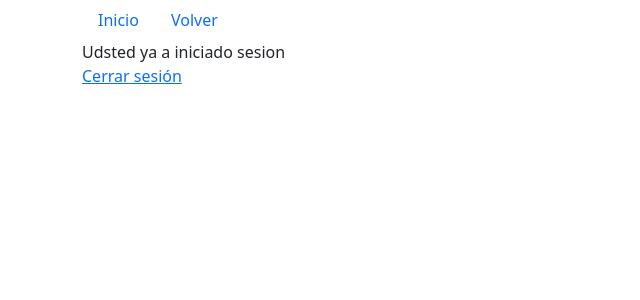
After one commit to rai531/raiomaquin, a Django app: page /sesiones in a window 1280 px wide. The commit adds this page. Shown: the top 300 px of the page, without its empty margins (0-640 px from the left). Run offline with Django 4.2, Linux system fonts and the light colour scheme; a user stored in the database is signed in; some libraries are stand-ins or nearby versions.

Commit message:
subida de datos a github

```diff
--- a/core/templates/agregar.html
+++ b/core/templates/agregar.html
@@ -45,7 +45,7 @@
                 </div>
                 <input type="submit" class="btn btn-danger" id="enviar" value="Guardar">
                 <input type="reset" class="btn btn-primary" id="limpiar" value="Limpiar">
-
+                <a class="btn btn-primary" href="/.." role="button">volver</a>
                 <div id="error" class="aler aler-danger" role="alert"></div>
             </form>
             <div class="alert alert-success" role="alert">
--- a/core/templates/atenciones.html
+++ b/core/templates/atenciones.html
@@ -34,7 +34,7 @@
       </ul>
 
     </nav>
-    <a href="login.html" class="btn"><button>REGISTRAR</button></a>
+    <a href="{% url 'sesiones' %}" class="btn"><button>REGISTRAR</button></a>
     <a onclick="openNav()" class="menu"><button>MENU</button></a>
     <div class="overlay" id="mobile-menu">
       <a onclick="closeNav()" href="" class="close">&times;</a>
--- a/core/templates/index.html
+++ b/core/templates/index.html
@@ -40,7 +40,7 @@
       </ul>
 
     </nav>
-    <a href="login" class="btn"><button>REGISTRAR</button></a>
+    <a href="{% url 'sesiones' %}" class="btn"><button>REGISTRAR</button></a>
     <a onclick="openNav()" class="menu"><button>MENU</button></a>
     <div class="overlay" id="mobile-menu">
       <a onclick="closeNav()" href="" class="close">&times;</a>
--- a/core/templates/mecanicos.html
+++ b/core/templates/mecanicos.html
@@ -38,7 +38,7 @@
       </ul>
 
     </nav>
-    <a href="login" class="btn"><button>REGISTRAR</button></a>
+    <a href="{% url 'sesiones' %}" class="btn"><button>REGISTRAR</button></a>
     <a onclick="openNav()" class="menu"><button>MENU</button></a>
     <div class="overlay" id="mobile-menu">
       <a onclick="closeNav()" href="" class="close">&times;</a>
--- a/core/templates/registration/login.html
+++ b/core/templates/registration/login.html
@@ -14,6 +14,8 @@
   <script src="https://cdn.jsdelivr.net/npm/bootstrap@5.3.0-alpha3/dist/js/bootstrap.bundle.min.js"
     integrity="sha384-ENjdO4Dr2bkBIFxQpeoTz1HIcje39Wm4jDKdf19U8gI4ddQ3GYNS7NTKfAdVQSZe"
     crossorigin="anonymous"></script>
+  <script src="{% static 'js/login.js' %}" type="text/javascript"></script>
+
   <title>iniciar sesion</title>
   <link rel="stylesheet" href="{% static 'css/bootstrap.min.css' %}">
   <link rel="stylesheet" href="{% static 'js/bootstrap.min.js' %}">
@@ -41,7 +43,7 @@
 
     <div class="center">
         <h1>Ingresa</h1>
-        <form method="post" action="{% url 'login' %}">
+        <form method="post" action="{% url 'index' %}">
           {% csrf_token %}
           <div class="txt_field">
             <input type="text"name="username" required>
--- a/core/templates/servicios.html
+++ b/core/templates/servicios.html
@@ -38,7 +38,7 @@
       </ul>
 
     </nav>
-    <a href="login" class="btn"><button>REGISTRAR</button></a>
+    <a href="{% url 'sesiones' %}" class="btn"><button>REGISTRAR</button></a>
     <a onclick="openNav()" class="menu"><button>MENU</button></a>
     <div class="overlay" id="mobile-menu">
       <a onclick="closeNav()" href="" class="close">&times;</a>
--- /dev/null
+++ b/core/templates/sesiones.html
@@ -0,0 +1,44 @@
+<!DOCTYPE html>
+{% load static %}
+<html lang="en">
+<head>
+    <meta charset="UTF-8">
+    <meta http-equiv="X-UA-Compatible" content="IE=edge">
+    <meta name="viewport" content="width=device-width, initial-scale=1.0">
+    <title>Sesion</title>
+    <link href="{% static 'css/bootstrap.min.css' %}" rel="stylesheet">
+    <link href="{% static 'css/style.css' %}" rel="stylesheet">
+</head>
+<body>
+    <div class="container">
+    <div class="row">
+		<div class="col-md-12">
+			<ul class="nav">
+				<li class="nav-item">
+					<a class="nav-link active" href="{% url 'index' %}" role="link">Inicio</a>
+				</li>
+				<li class="nav-item">
+					<a class="nav-link active" href="{% url 'index'%}">Volver</a>
+				</li>
+				<!-- <li class="nav-item dropdown ml-md-auto">
+					 <a class="nav-link dropdown-toggle" href="http://example.com" id="navbarDropdownMenuLink" data-toggle="dropdown">Menu</a>
+					<div class="dropdown-menu dropdown-menu-right" aria-labelledby="navbarDropdownMenuLink">
+						 <a class="dropdown-item" href="#">Iniciar sesion</a> <a class="dropdown-item" href="#">Cerrar sesion</a>
+					</div>
+				</li> -->
+			</ul>
+		</div>
+	</div>
+
+
+
+     <div class="ordenando">
+     <a>Udsted ya a iniciado sesion </a>
+    </div>
+            <a  href="{% url 'salir' %}" >Cerrar sesión</a>
+
+
+
+	</div>
+</body>
+</html>
--- a/core/urls.py
+++ b/core/urls.py
@@ -1,17 +1,19 @@
 from django.urls import path
-from .views import atenciones, index, contacto, login, mecanicos, servicios, vehiculos, agregar
+from .views import atenciones, index, contacto, login, mecanicos, servicios, vehiculos, agregar,agregar1,sesiones
 from django.urls import include
 from . import views
 
 urlpatterns = [
     path('atenciones', atenciones, name='atenciones'),
     path('', index, name='index'),
-    path('login/', login, name='login'),
     path('mecanicos', mecanicos, name='mecanicos'),
     path('servicios', servicios, name='servicios'),
     path('vehiculos', vehiculos, name='vehiculos'),
+    path('sesiones', sesiones, name='sesiones'),
     path('agregar/', agregar, name='agregar'),
+    path('agregar1/', agregar1, name='agregar1'),
     path('accounts/', include('django.contrib.auth.urls')),
     path('salir/', views.salir, name="salir"),
     path('', include('paypal.urls')),
+
 ]
--- a/core/views.py
+++ b/core/views.py
@@ -4,6 +4,7 @@ from .models import Vehiculo, Categoria
 from .forms import VehiculoForm
 from django.contrib.auth.decorators import login_required
 from django.contrib.auth import logout
+from django.contrib.auth import login
 
 
 
@@ -20,8 +21,10 @@ def index(request):
 def contacto(request):
     return render(request,'contacto.html')
 
-def login(request):
-    return render(request,'registration/login.html')
+@login_required
+def sesiones(request):
+    return render(request,'sesiones.html')
+
 
 def mecanicos(request):
     return render(request,'mecanicos.html')
@@ -32,25 +35,25 @@ def servicios(request):
 def vehiculos(request):
     return render(request, 'vehiculos.html')
 
-@login_required
-def agregar(request):
+
+def agregar1(request):
      if request.method == 'POST':
         form = VehiculoForm(request.POST)
         if form.is_valid():
             form.save()
             messages.success(request, 'Los datos han sido guardados con éxito.')
-            return render(request, 'agregar.html')
+            return render(request, 'index.html')
 
 
 
 
 def salir(request):
     logout(request)
-    return redirect('login')
+    return redirect('/')
 
 
 
-def vista_vehiculos(request):
+def atenciones(request):
     vVehiculos = Vehiculo.objects.all()
     contexto = {'nombre':'JUAN CARLOS BODOQUEE', 'vehiculos':vVehiculos}
     return render(request, 'atenciones.html', contexto)
@@ -66,16 +69,7 @@ def form_vehiculo(request):
             datos['mensaje'] = "Guardado correctamente"
     return render(request, 'atenciones.html', datos)
 
-# def form_perrito(request):
-#     datos ={
-#         'form':VehiculoForm()
-#         }
-#     if request.method=='POST':
-#         formulario = VehiculoForm(request.POST)
-#         if formulario.is_valid:
-#             formulario.save()
-#             datos['mensaje']="Guardados correctamente"
-#     return render(request, 'agregar.html',datos)
+
 
 
 
```
Also changed, not shown: core/static/js/login.js (+17 -0 lines), db.sqlite3.
